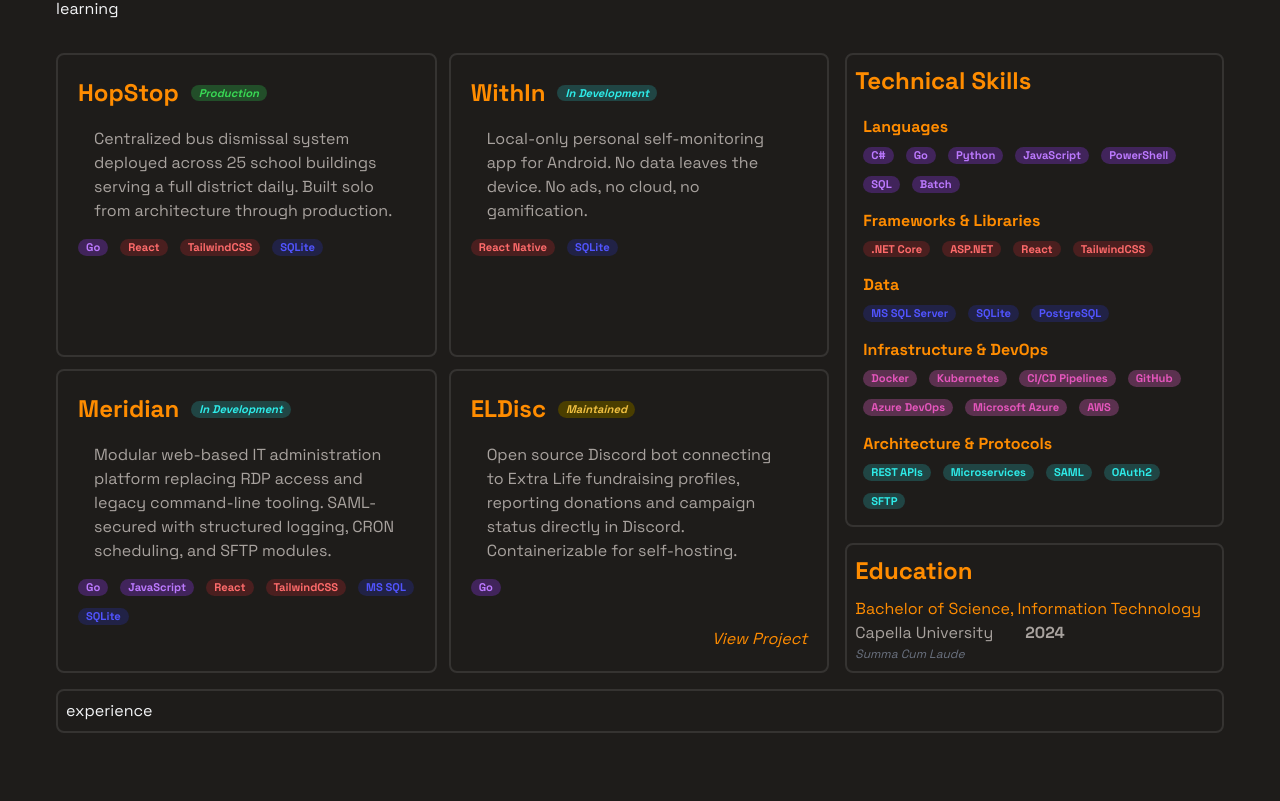
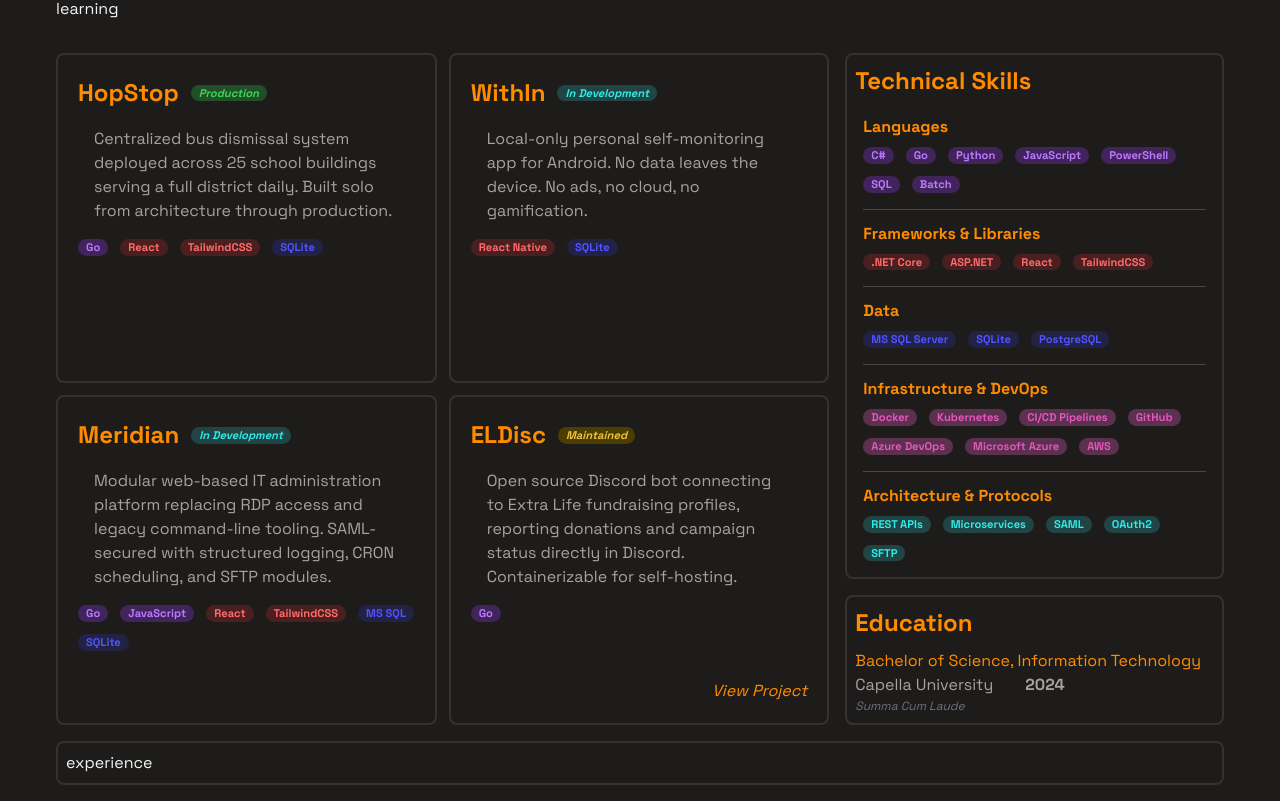
Before and after one commit to rdephillip/rdephillip-portfolio, a React (Vite) app: page / in a window 1280 px wide. Shown: the part 819-1620 px from the top of the page. Before the commit the page ends 1568 px from the top, so only its background shows below. Built offline with nearby package versions, Linux system fonts and the light colour scheme.

Commit message:
feat(styling): HR styling in Technical Skills

```diff
--- a/src/index.css
+++ b/src/index.css
@@ -247,10 +247,18 @@ body {
   margin-bottom: 0.5rem;
 }
 
-.skill-category{
+.skill-category {
   display: flex;
   flex-direction: column;
   padding: 0.5rem;
+}
+
+.skill-category + .skill-category::before {
+  content: '';
+  display: block;
+  width: 100%;
+  margin: 0 auto 0.75rem;
+  border-bottom: 1px solid rgba(255, 255, 255, 0.2);
 }
 
 .skill-category__header {
```
